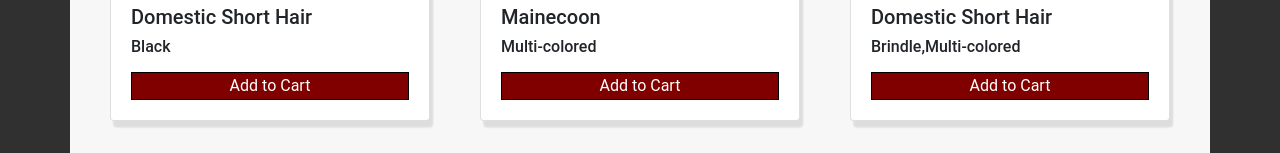
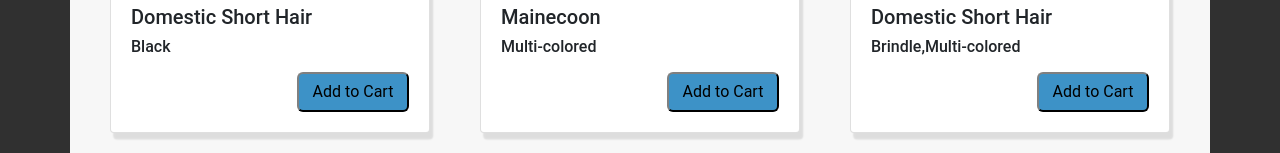
Before and after one commit to joanna-foss/the-cat-shop, a plain HTML site: page index.html in a window 1280 px wide. Shown: the part 730-883 px from the top of the page. Drawn offline with nearby package versions, Linux system fonts and the light colour scheme.

Commit message:
button style

```diff
--- a/style.css
+++ b/style.css
@@ -110,8 +110,34 @@ button[class*=btn] {
     height: 30px;
     background-color: #E1E8EE;
     border-radius: 6px;
-    cursor: pointer;
     border: none;
+}
+
+button[class*=add-to-cart] {
+    height: 2.5em;
+    width: 7em;
+    align-self: flex-end;
+    color: black;
+    background-color: rgb(61, 146, 199);
+    border-bottom: 2px solid black;
+    border-right: 2px solid black;
+    border-top: 2px solid gray;
+    border-left: 2px solid gray;
+    border-radius: 6px;
+}
+
+button[class*=add-to-cart]:hover {
+    transform: scale(1.05);
+    box-shadow: 2px 3px 3px 2px rgba(0, 0, 0, 0.24);
+}
+
+button[class*=add-to-cart]:target {
+    transform: scale(.97);
+    background-color: rgb(40, 97, 133);
+    border-bottom: 2px solid gray;
+    border-right: 2px solid gray;
+    border-left: 2px solid black;
+    border-top: 2px solid black;
 }
 
 .total-item-price {
@@ -132,12 +158,6 @@ button[class*=btn] {
     margin: .25em;
 }
 
-.add-to-cart {
-    color: white;
-    background-color: maroon;
-    border: 1px solid black;
-}
-
 #selectors select {
     margin: 1em .5em;
 }
```
